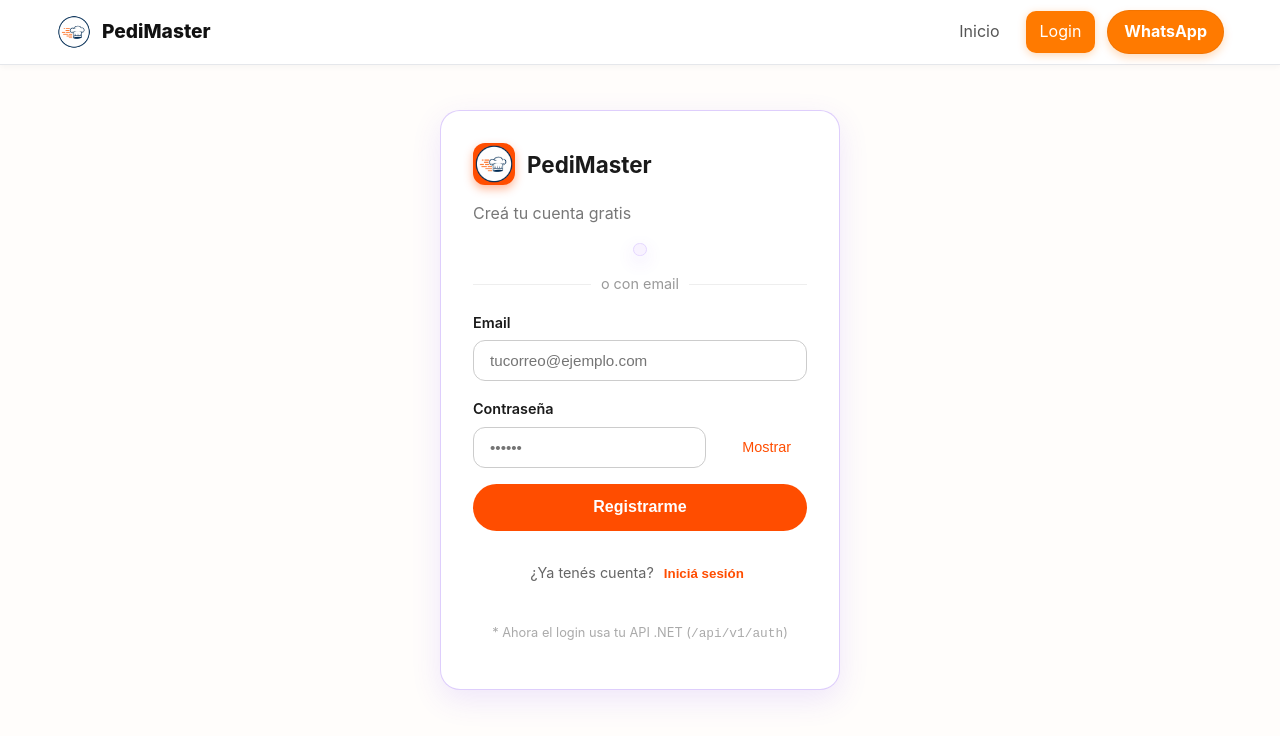
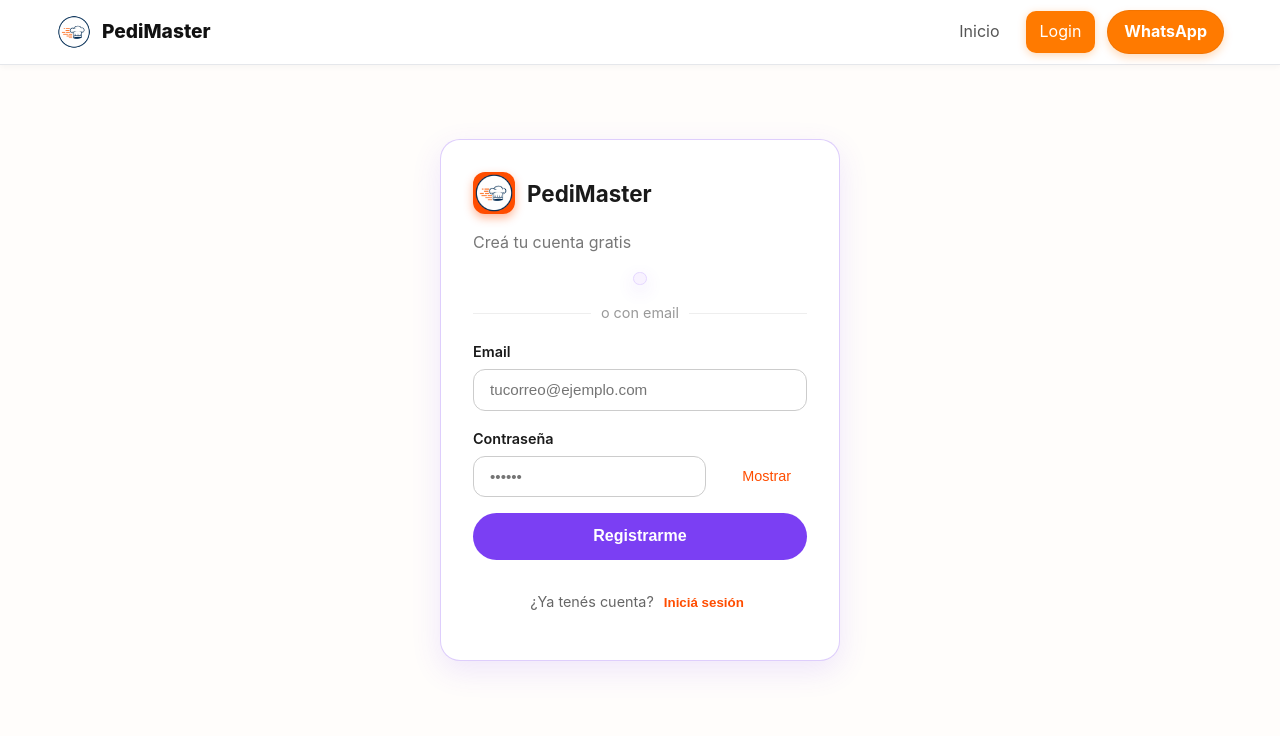
Before and after one commit to nazag03/PediMaster, a React (Vite) app in the folder Front/part1/: page /login in a window 1280 px wide. Both pictures are taken after a click on the button "Registrate". Shown: the top 736 px of the page. Built offline with nearby package versions, Linux system fonts and the light colour scheme.

Commit message:
ultimos retoques

```diff
--- a/Front/part1/src/Pages/Login.jsx
+++ b/Front/part1/src/Pages/Login.jsx
@@ -135,7 +135,13 @@
 
           {err && <div className={styles.error}>{err}</div>}
 
-          <button type="submit" disabled={sub} className={styles.btnPrimary}>
+          <button
+            type="submit"
+            disabled={sub}
+            className={`${styles.btnPrimary} ${
+              mode === "login" ? styles.btnPrimaryLogin : styles.btnPrimaryRegister
+            }`}
+          >
             {sub
               ? mode === "login"
                 ? "Ingresando..."
@@ -152,28 +158,27 @@
                 <button
                   type="button"
                   onClick={() => setMode("register")}
-                  className={styles.link}
+                  className={`${styles.link} ${styles.linkLogin}`}
                 >
                   Registrate
                 </button>
+
               </>
             ) : (
               <>
                 ¿Ya tenés cuenta?{" "}
                 <button
-                  type="button"
-                  onClick={() => setMode("login")}
-                  className={styles.link}
-                >
-                  Iniciá sesión
-                </button>
+                type="button"
+                onClick={() => setMode("login")}
+                className={`${styles.link} ${styles.linkRegister}`}
+              >
+                Iniciá sesión
+              </button>
+
               </>
             )}
           </p>
 
-          <p className={styles.note}>
-            * Ahora el login usa tu API .NET (<code>/api/v1/auth</code>)
-          </p>
         </form>
       </div>
     </div>
--- a/Front/part1/src/Pages/Login.module.css
+++ b/Front/part1/src/Pages/Login.module.css
@@ -202,6 +202,25 @@
     box-shadow 0.15s ease;
 }
 
+.btnPrimaryLogin {
+  background: var(--orange);
+}
+
+.btnPrimaryLogin:hover {
+  background: var(--orange-hover);
+  box-shadow: 0 8px 18px rgba(255, 77, 0, 0.25);
+}
+
+.btnPrimaryRegister {
+  background: var(--purple);
+}
+
+.btnPrimaryRegister:hover {
+  background: var(--purple-hover);
+  box-shadow: 0 8px 18px rgba(123, 63, 243, 0.25);
+}
+
+
 .btnPrimary:hover {
   background: var(--orange-hover);
   transform: translateY(-1px);
@@ -235,10 +254,20 @@
 .link {
   background: none;
   border: none;
-  color: var(--orange);
   font-weight: 600;
   cursor: pointer;
 }
+
+/* cuando estás en login y el link dice "Registrate" */
+.linkLogin {
+  color: var(--purple);
+}
+
+/* cuando estás en register y el link dice "Iniciá sesión" */
+.linkRegister {
+  color: var(--orange);
+}
+
 
 .note {
   color: #aaa;
```
